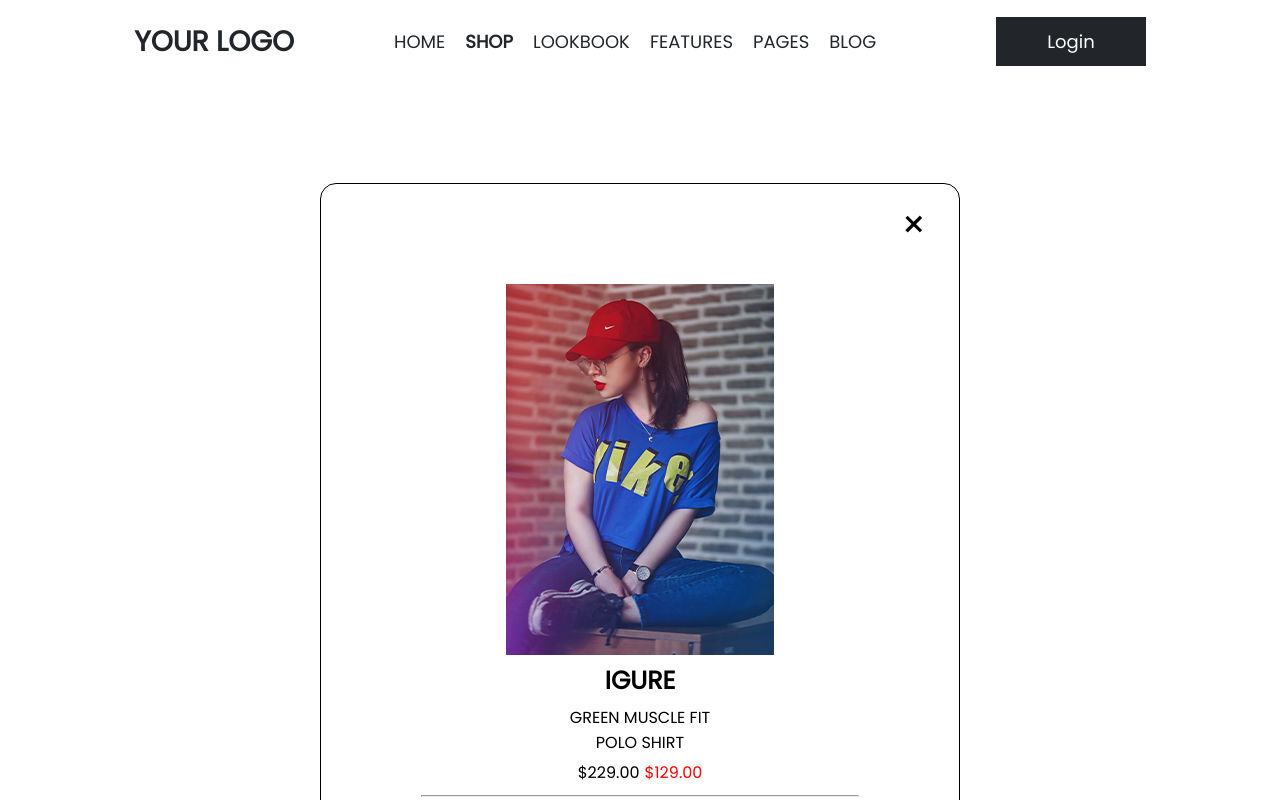
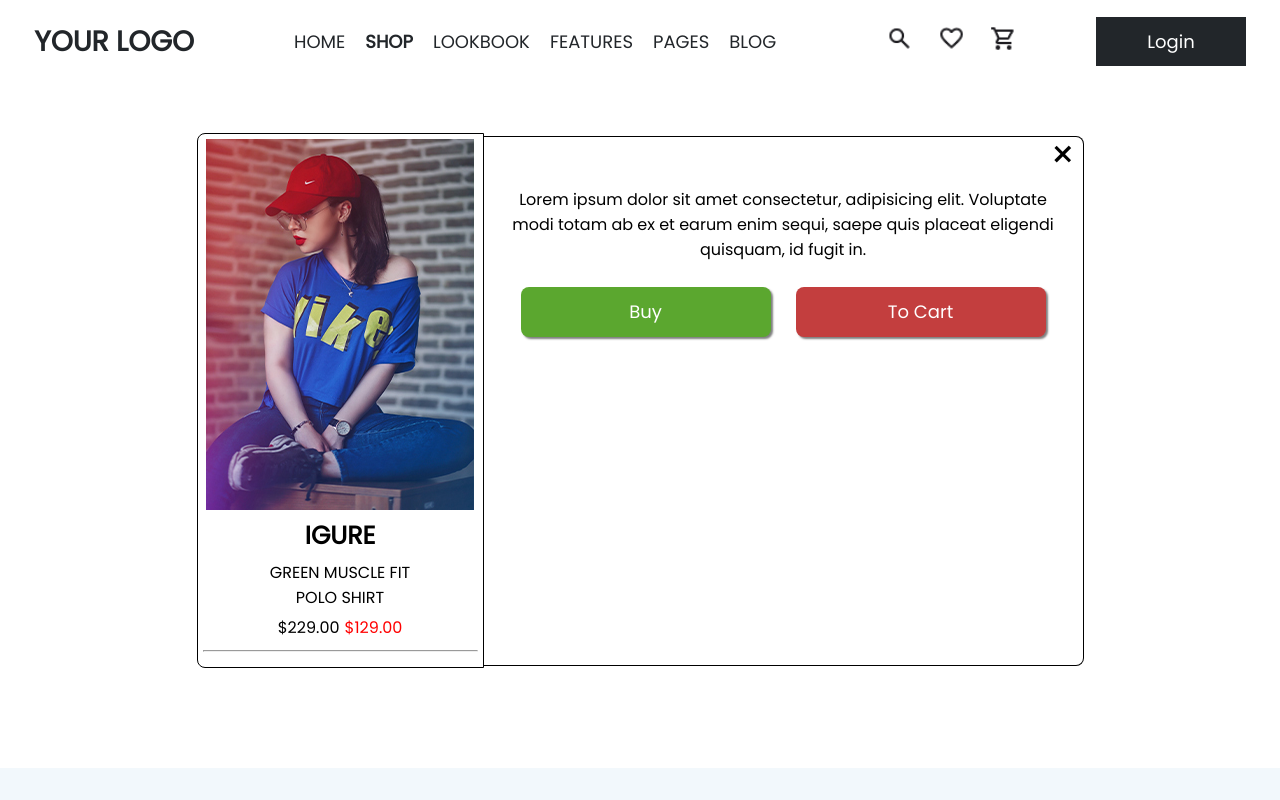
Before and after one commit to Umarali-Cas/Fashion-React-Project, a React (Create React App) app: page /shop/1 in a window 1280 px wide. Shown: the top 800 px of the page. Built offline with nearby package versions, Linux system fonts and the light colour scheme; the HTML template or start-up script is replaced by a standard one.

Commit message:
hw-useCallback

```diff
--- a/src/App.jsx
+++ b/src/App.jsx
@@ -6,8 +6,16 @@
 import { Shop } from './components/Routes/Shop';
 import ScrollToTop from './components/ScrollToTop';
 import { ShopMain } from './components/Routes/ShopMain';
+import { Cart } from './components/Routes/Cart';
+import { useCallback, useState } from 'react';
 
 function App() {
+
+  const [cart, setCart] = useState([]);
+
+  const addToCart = useCallback((product) => {
+      setCart((prevCart) => [...prevCart, product]);
+  });
 
   return (
     <div className="App">
@@ -17,11 +25,12 @@
         <Routes>
           <Route path='/' element = {<Main />}/>
           <Route path='/shop' element = {<ShopMain />}/>
-          <Route path='/shop/:id' element = {<Shop />}/>
+          <Route path='/shop/:id'  element = {<Shop addToCart={addToCart}/>}/>
           <Route path='/lookbook' element = {<h1>LOOKBOOK</h1>}/>
           <Route path='/features' element = {<h1>FEATURES</h1>}/>
           <Route path='/pages' element = {<h1>PAGES</h1>}/>
           <Route path='/blog' element = {<h1>BLOG</h1>}/>
+          <Route path='/cart' element = {<Cart cart={cart}/>}/>
           <Route path='*' element = {<h1>Такой страницы не существует</h1>}/>
         </Routes>
         <Footer />
--- a/src/components/Header.jsx
+++ b/src/components/Header.jsx
@@ -56,6 +56,24 @@
         },
     ];
 
+    const navList = [
+        {
+            path: "",
+            bg: search,
+            id: 1,
+        },
+        {
+            path: "",
+            bg: heart,
+            id: 2,
+        },
+        {
+            path: "/cart",
+            bg: cart,
+            id: 3,
+        },
+    ]
+
     return (
         <header className="header">
             <section className="header-section">
@@ -68,11 +86,17 @@
                             </NavLink>
                         ))}
                     </nav>
-                    {/* <div className="menu">
-                        <button id = "search-nav"></button>
-                        <button id = "heart-nav"></button>
-                        <button id = "cart-nav"></button>
-                    </div> */}
+                    <div className="menu">
+                        {navList.map((item) => (
+                            <NavLink className="nav-icons" key={item.id} to={item.path}>
+                                <img className="nav-icons-img" src={item.bg} alt={item.bg} />
+                            </NavLink>
+                        ))}
+                        {/* <button id = "search-nav"></button>
+                        <button id = "heart-nav"></button> */}
+                        {/* <button id = "cart-nav"></button> */}
+                        {/* <NavLink className={"cart-nav"}><img src={cart}></img></NavLink> */}
+                    </div>
                     <button onClick={openModal} className="login-main" id="login-btn">Login</button>
                 </div>
                 {isModalOpen ? (
--- /dev/null
+++ b/src/components/Routes/Cart.jsx
@@ -0,0 +1,24 @@
+import { Link } from "react-router-dom";
+
+export const Cart = ({ cart = [] }) => {
+    return (
+        <section className="cart-section">
+            <div className="cart-tovar-container">
+                <h2>Корзина</h2>
+                {cart.length === 0 ? (
+                    <p>Корзина пуста. <Link to="/">Вернуться в магазин</Link></p>
+                ) : <div className="cart-tovars">
+                    {cart.map((item, index) => (
+                        <div key={index} className="cart-item">
+                            <img src={item.img} alt={item.tovarName} />
+                            <h3>{item.tovarName}</h3>
+                            <p>{item.priceFirst}</p>
+                            <button style={{width: "125px", height: "35px", marginBottom: "5px", borderRadius: "8px", background: "green", color: "white", border: "none"}}>Buy</button>
+                        </div>
+                    ))}
+                </div>
+                }
+            </div>
+        </section>
+    );
+};
--- a/src/components/Routes/Shop.jsx
+++ b/src/components/Routes/Shop.jsx
@@ -2,7 +2,7 @@
 import { ProductCardMen, ProductCardWomen } from "../../mock/main.mock";
 
 
-export const Shop = () => {
+export const Shop = ({addToCart}) => {
 
     const navigate = useNavigate()
     const { id } = useParams();
@@ -16,6 +16,7 @@
     const product = productMen || productWomen;
 
     return(
+        <div className="product-container">
             <div className="product-detail">
                 <button className="product-detail-back" onClick={() => navigate(-1)}>+</button>
                 <img src={product.img} alt={product.tovarName} />
@@ -26,7 +27,14 @@
                     <span className="price-second">{product.priceSecond}</span>
                 </div>
                 <hr />
-            <p className="description">Lorem ipsum dolor sit amet consectetur, adipisicing elit. Repellat, magnam.</p>
+            </div>
+            <div className="product-info">
+                <p className="description">Lorem ipsum dolor sit amet consectetur, adipisicing elit. Voluptate modi totam ab ex et earum enim sequi, saepe quis placeat eligendi quisquam, id fugit in.</p>
+                <div className="add-to-cart">
+                    <button className="buy">Buy</button>
+                    <button className="to-cart" onClick={() => addToCart(product)}>To Cart</button>
+                </div>
+            </div>
         </div>
         )
 }
--- a/src/index.css
+++ b/src/index.css
@@ -14,6 +14,10 @@
 
 button{
   cursor: pointer;
+}
+
+button:active{
+  transform: scale(0.95);
 }
 
 .header-section{
@@ -46,7 +50,7 @@
   color: #22262a;
 }
 
-#search-nav{
+/* #search-nav{
   width: 30px;
   height: 30px;
   border: none;
@@ -58,10 +62,10 @@
   text-align: center;
   color: white;
   font-size: 10px;
-}
+} */
 
 
-#heart-nav{
+/* #heart-nav{
   width: 30px;
   height: 30px;
   border: none;
@@ -73,9 +77,9 @@
   text-align: center;
   color: white;
   font-size: 10px;
-}
+} */
 
-#cart-nav{
+/* #cart-nav{
   width: 30px;
   height: 30px;
   border: none;
@@ -87,6 +91,11 @@
   text-align: center;
   color: white;
   font-size: 10px;
+} */
+
+.nav-icons-img{
+  width: 27px;
+  height: 27px;
 }
 
 .nav{
@@ -100,8 +109,9 @@
   display: flex;
   align-items: center;
   justify-content: center;
-  column-gap: 20px;
+  column-gap: 25px;
   margin-right: 50px;
+  margin-left: 0;
 }
 
 .hero-section{
@@ -732,13 +742,31 @@
 
 /* Product-details */
 
+.product-container{
+  display: flex;
+  justify-content: center;
+  align-items: center;
+}
+
 .product-detail{
-  width: 50%;
-  margin: 100px auto;
-  padding: 100px;
+  width: 287px;
+  margin: 50px 0 100px;
+  padding: 5px;
   border: 1px solid black;
   position: relative;
-  border-radius: 16px;
+  border-radius: 8px 0px 0px 8px;
+}
+
+.product-info{
+  display: flex;
+  padding: 50px 25px 0;
+  flex-direction: column;
+  border: 1px solid black;
+  border-left: none;
+  max-width: 600px;
+  margin: 50px 0 100px;
+  height: 530px;
+  border-radius: 0px 8px 8px 0px;
 }
 
 .product-detail > .prices > .price-second{
@@ -768,12 +796,53 @@
   position: absolute;
   width: 40px;
   height: 30px;
-  right: 15px;
-  top: 15px;
+  right: -610px;
+  top: -5px;
   font-size: 40px;
   transform: rotate(45deg);
   background: none;
   border: none;
+}
+
+.add-to-cart{
+  display: flex;
+  column-gap: 25px;
+  margin: 25px auto;
+}
+
+.add-to-cart button{
+  width: 250px;
+  height: 50px;
+  font-size: 18px;
+  border-radius: 8px;
+  border: none;
+  box-shadow: 2px 2px 2px rgba(0, 0, 0, 0.5);
+  cursor: pointer;
+  color: white;
+}
+
+.buy{
+  background: #5ba72f;
+}
+
+.buy:hover{
+  background: lightgreen;
+}
+
+.buy:active{
+  transform: scale(0.95);
+}
+
+.to-cart{
+  background: rgb(195, 62, 62);
+}
+
+.to-cart:hover{
+  background: lightcoral;
+}
+
+.to-cart:active{
+  transform: scale(0.95);
 }
 
 .product-detail hr{
@@ -833,3 +902,31 @@
 .filter-input input:focus::placeholder {
   transform: translateX(-215px);
 }
+
+.cart-section{
+  padding: 100px 0;
+  display: flex;
+  flex-direction: column;
+  align-items: center;
+}
+
+.cart-tovar-container{
+  display: flex;
+  flex-direction: column;
+  justify-content: center;
+  align-items: center;
+}
+
+.cart-tovars{
+  display: flex;
+  column-gap: 50px;
+  row-gap: 50px;
+  flex-wrap: wrap;
+  max-width: 1028px;
+  padding: 50px 50px;
+}
+
+.cart-item{
+  padding: 2px;
+  border: 1px solid gray;
+}
```
Lines whose indentation alone changed are shown as unchanged.
